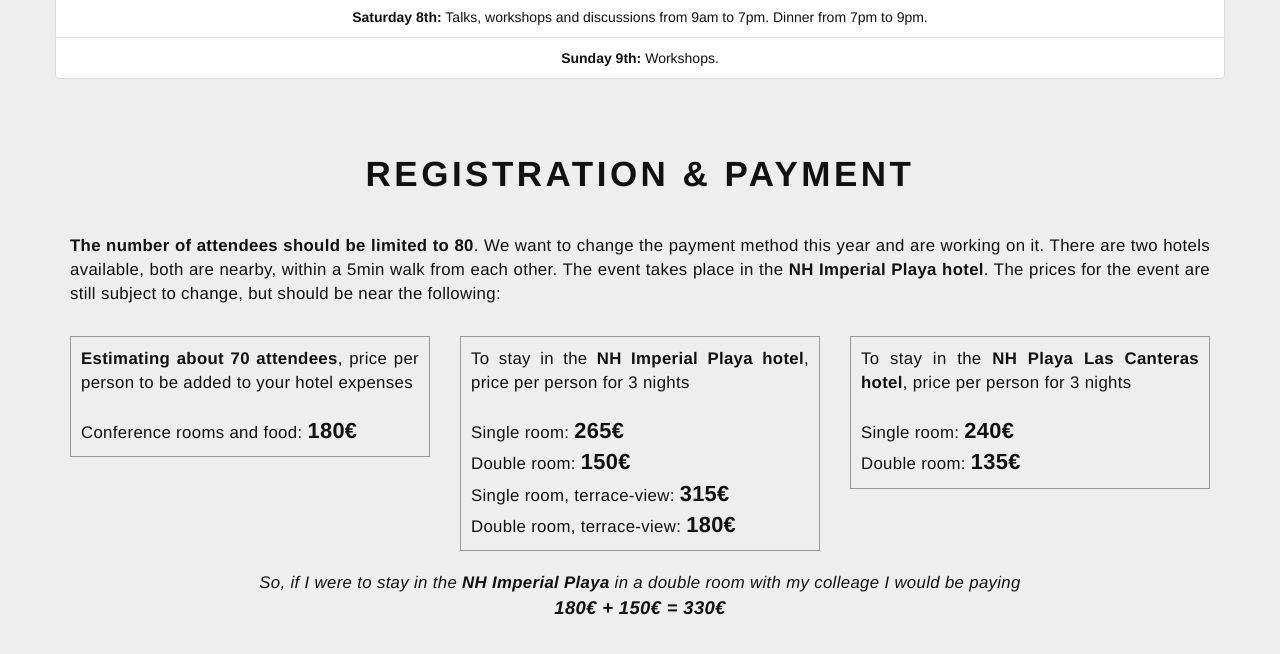
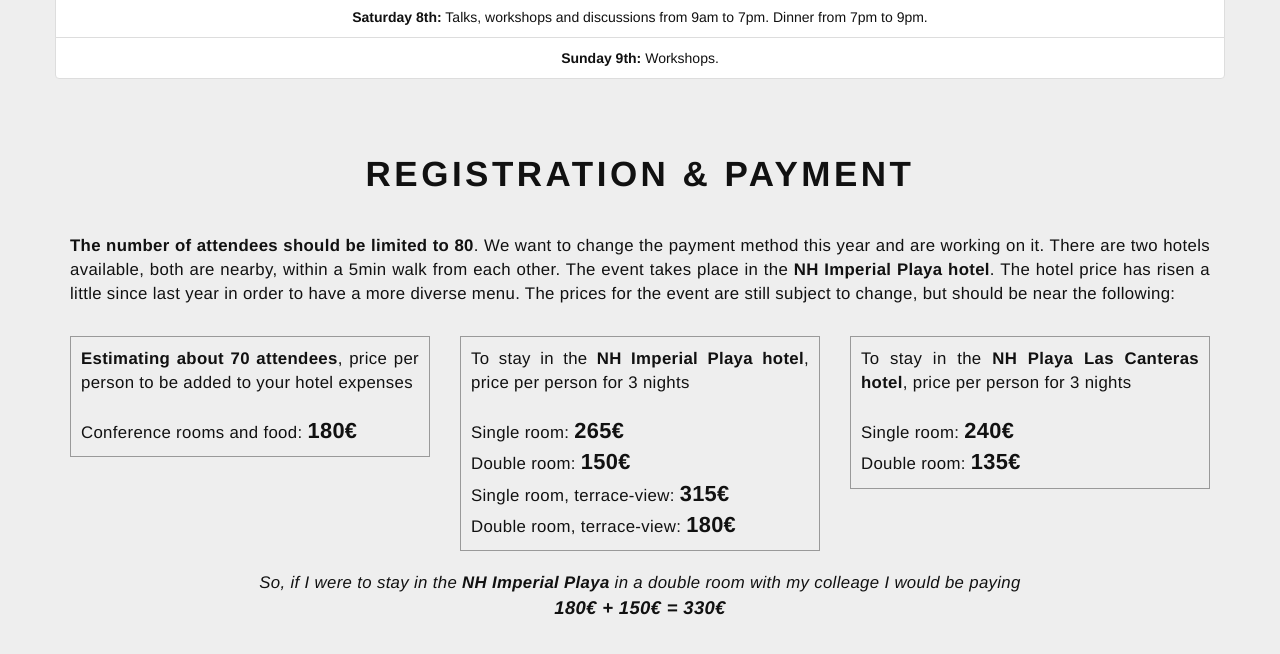
Before and after one commit to Suui/Socracan, a Jekyll site: the page built from home.html, in a window 1280 px wide and 900 px high, scrolled down 2593 px, cut to the strip 0-668 px from the top of the window. Shown: the top 654 px of the strip. Built offline with Jekyll 4.4.1, drawn with Linux system fonts in a browser that asks for light colours.

Commit message:
Comment rise of prices because of food

```diff
--- a/home.html
+++ b/home.html
@@ -90,7 +90,7 @@
 			<div class="title">Registration &amp; Payment</div>
 
 			<div class="col-md-12">
-				<p class="details"><b>The number of attendees should be limited to 80</b>. We want to change the payment method this year and are working on it. There are two hotels available, both are nearby, within a 5min walk from each other. The event takes place in the <b>NH Imperial Playa hotel</b>. The prices for the event are still subject to change, but should be near the following:</p>
+				<p class="details"><b>The number of attendees should be limited to 80</b>. We want to change the payment method this year and are working on it. There are two hotels available, both are nearby, within a 5min walk from each other. The event takes place in the <b>NH Imperial Playa hotel</b>. The hotel price has risen a little since last year in order to have a more diverse menu. The prices for the event are still subject to change, but should be near the following:</p>
 			</div>
 
 			<div class="col-md-4">
```
